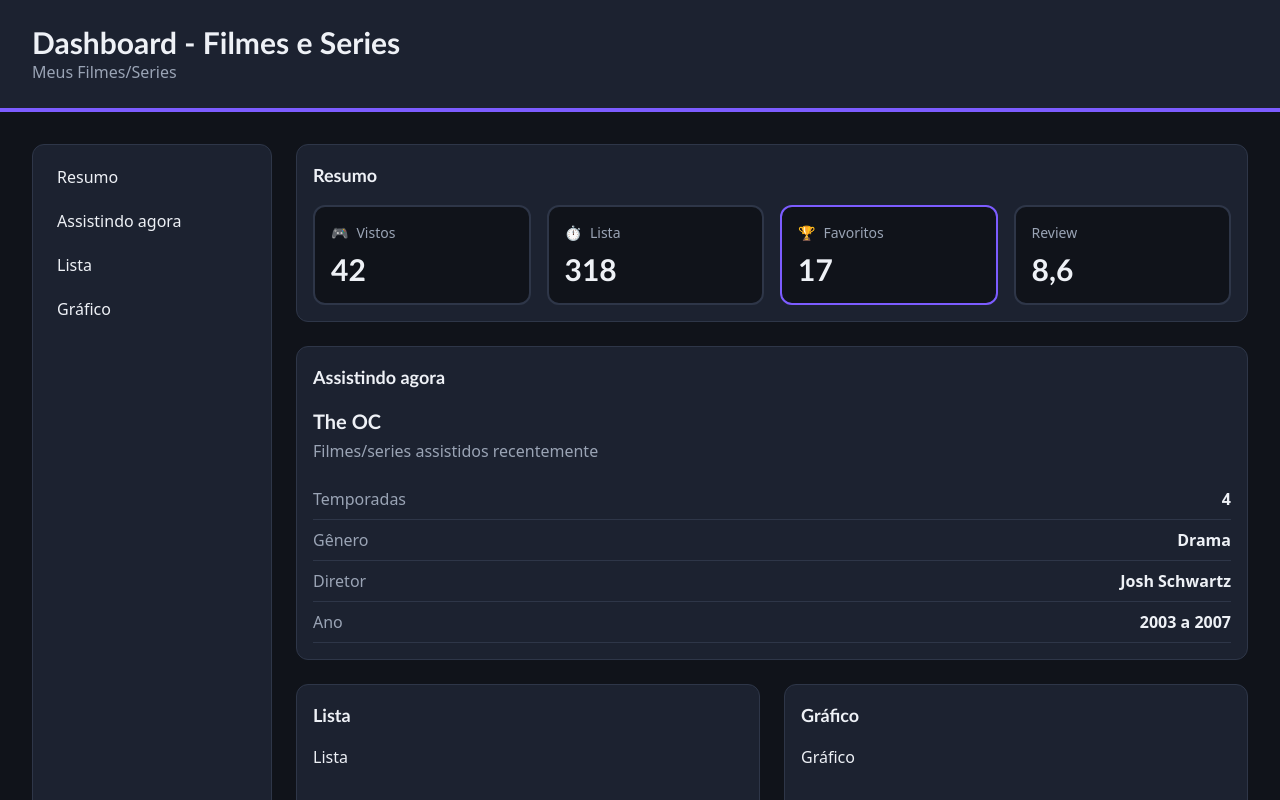
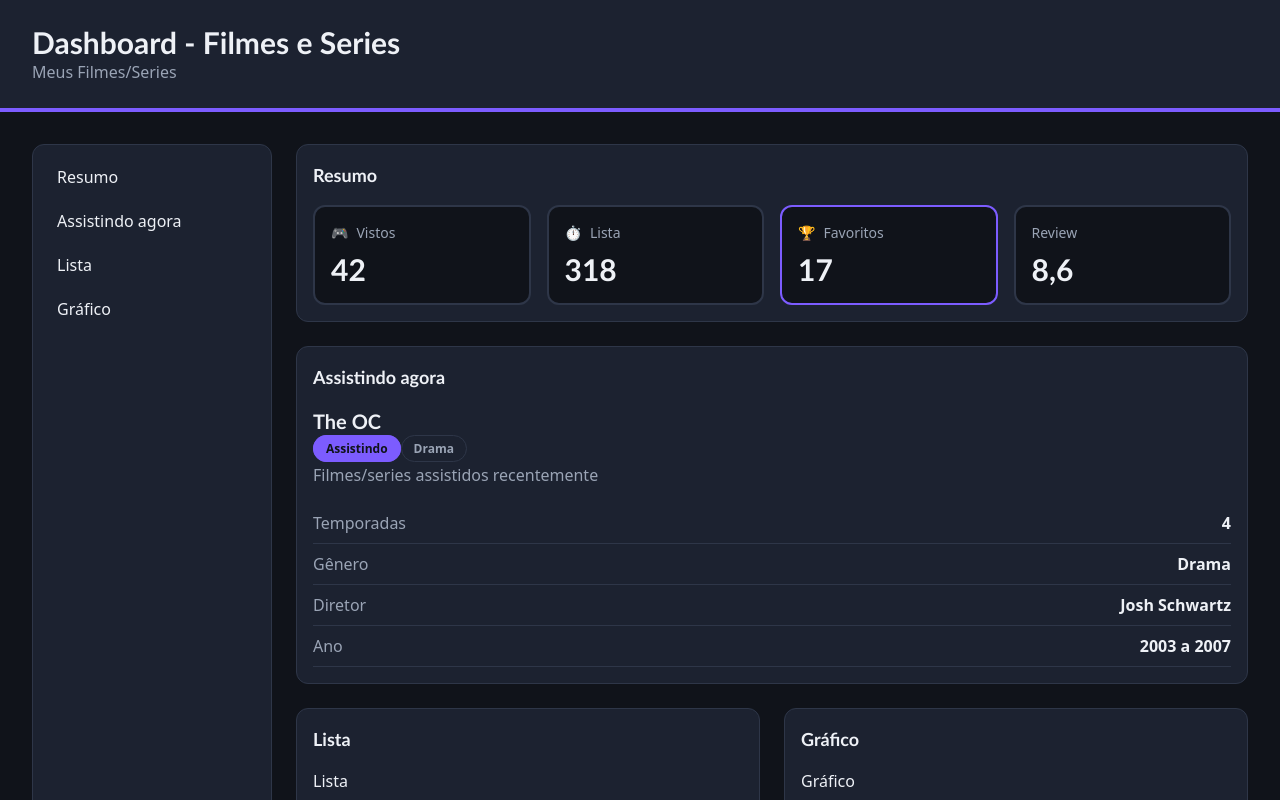
Before and after one commit to anajpontes/my-dashboard, a React (Vite) app: page / in a window 1280 px wide. Shown: the top 800 px of the page. Built offline with nearby package versions, Linux system fonts and the light colour scheme.

Commit message:
feat: add StatusBadge component

```diff
--- a/src/App.jsx
+++ b/src/App.jsx
@@ -4,6 +4,7 @@ import Menu from "./components/Menu"
 import Panel from "./components/Panel"
 import SummaryCard from "./components/SummaryCard"
 import InfoRow from './components/InfoRow.jsx'
+import StatusBadge from "./components/StatusBadge"
 
 
 function App() {
@@ -23,19 +24,24 @@ function App() {
           <SummaryCard title="Review" value="8,6" />
         </div>
       </Panel>
+
       <Panel id="highlight" title="Assistindo agora" className="md:col-span-2">
         <h3 className="font-heading text-xl font-bold">The OC</h3>
+        <StatusBadge label="Assistindo" isActive/>
+        <StatusBadge label="Drama" />
         <p className="mt-1 text-muted">
           Filmes/series assistidos recentemente
         </p>
-        <div className="mt-4 grid gap-x-6 md:grid-cols-span-2">
+        <div className="mt-4 grid gap-x-6 md:grid-cols2">
           <InfoRow label="Temporadas" value="4"/>
           <InfoRow label="Gênero" value="Drama"/>
           <InfoRow label="Diretor" value="Josh Schwartz "/>
           <InfoRow label="Ano" value="2003 a 2007"/>
         </div>
       </Panel>
+
       <Panel id="list" title="Lista" className="xl:min-h-80">Lista</Panel>
+
       <Panel id="chart" title="Gráfico" className="xl:min-h-80">Gráfico</Panel>
 
       <p>Painel em construção</p>
--- /dev/null
+++ b/src/components/StatusBadge.jsx
@@ -0,0 +1,15 @@
+function StatusBadge({ label, isActive = false }) {
+  const colorClass = isActive
+    ? 'border-primary bg-primary text-background'
+    : 'border-border text-muted'
+
+  return (
+    <span
+      className={`rounded-full border px-3 py-1 text-xs font-bold ${colorClass}`}
+    >
+      {label}
+    </span>
+  )
+}
+
+export default StatusBadge
```
